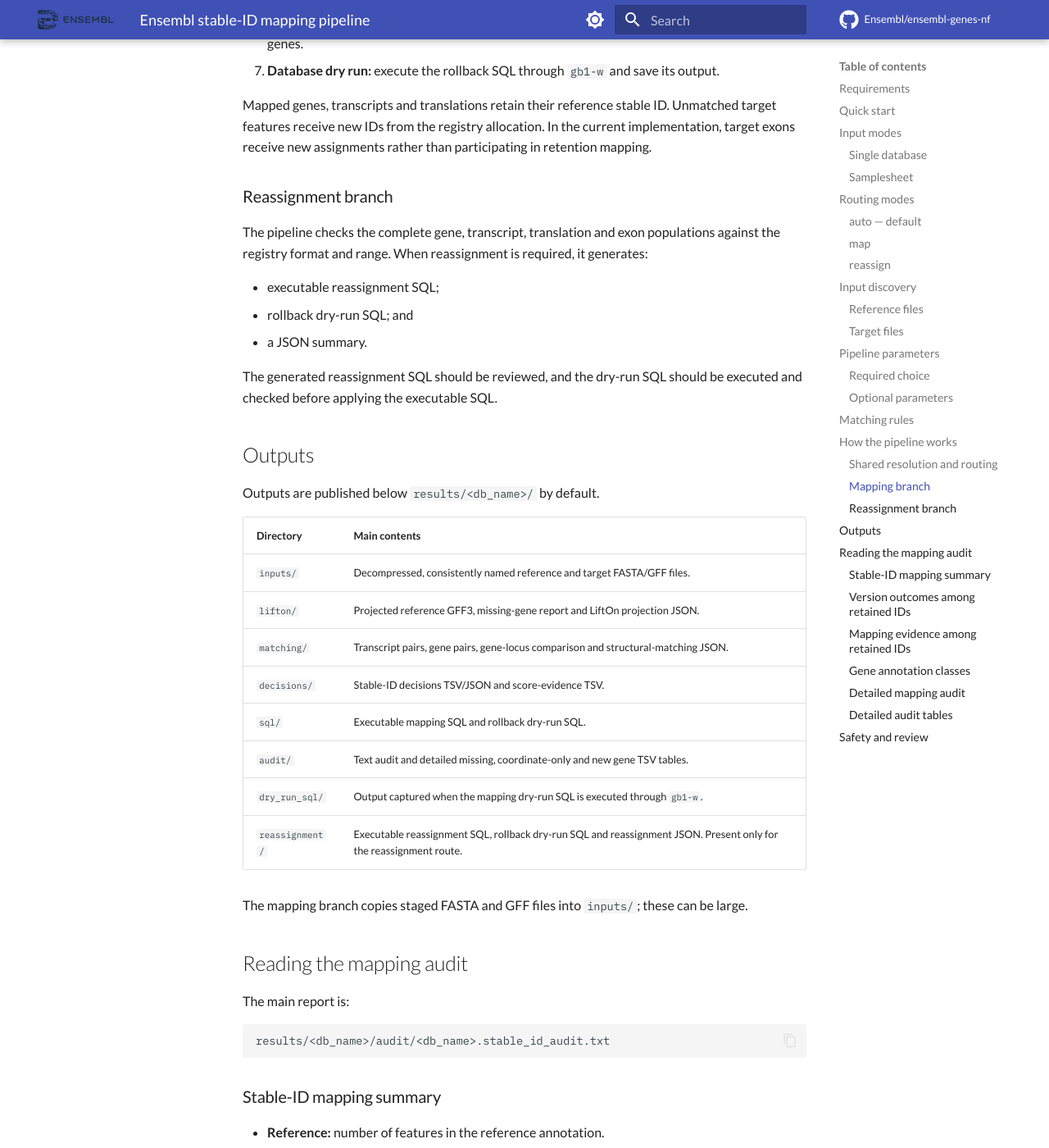
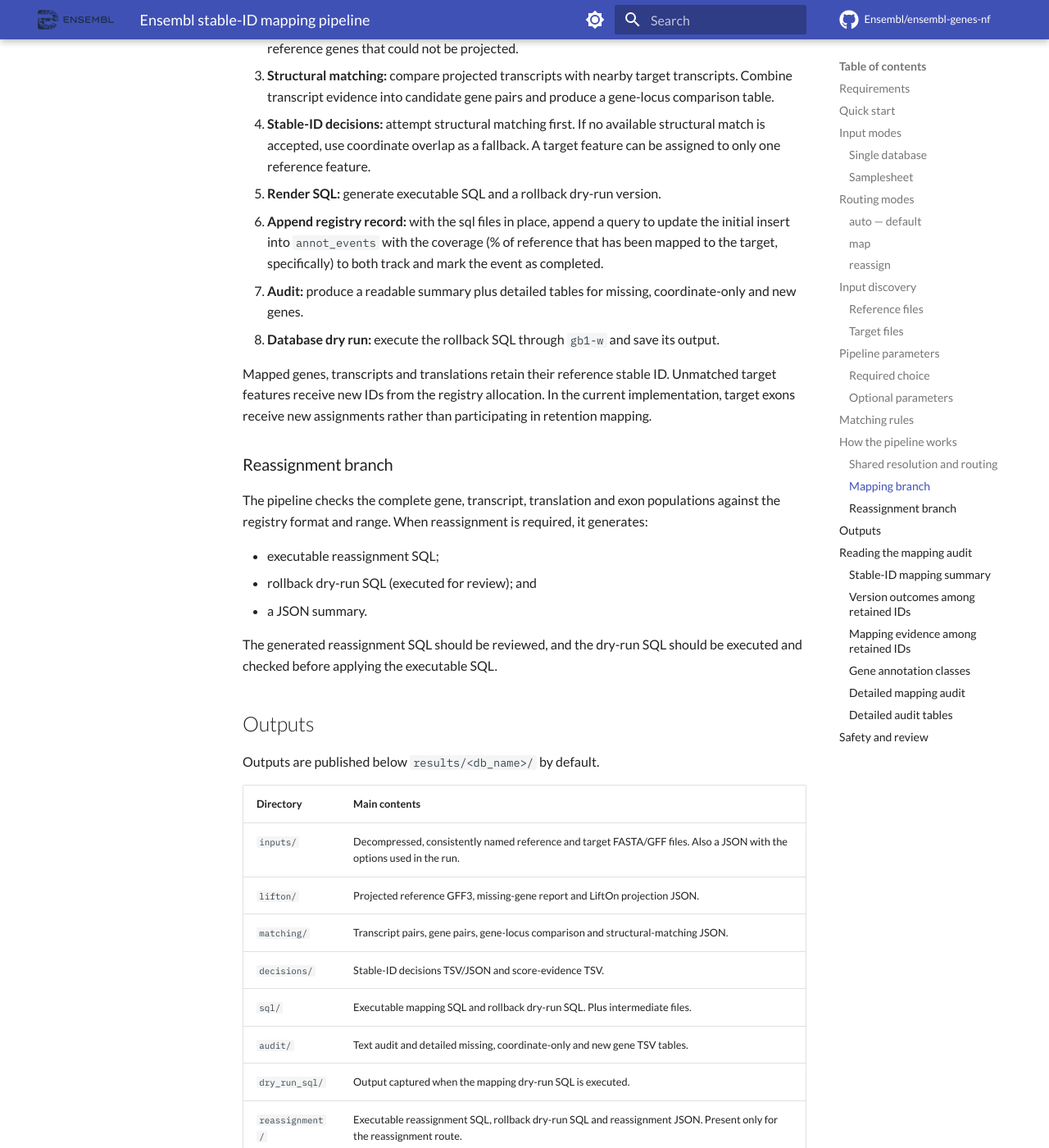
Before and after one commit to Ensembl/ensembl-genes-nf, an MkDocs documentation site: the page built from docs/pipelines/stable_id_mapping/README.md, in a window 1280 px wide and 1400 px high, scrolled down 7559 px. Shown: the whole window at 82% size. Built offline with MkDocs 1.6.1 and Material for MkDocs 9.7.7, drawn with Linux system fonts in a browser that asks for light colours; comment, search, counter and statistics services are not loaded; some of the changed text lies outside the part shown.

Commit message:
docs updated

````diff
--- a/docs/pipelines/stable_id_mapping/README.md
+++ b/docs/pipelines/stable_id_mapping/README.md
@@ -15,11 +15,10 @@
 - Nextflow with DSL2 support;
 - Python 3 with `pymysql`;
 - LiftOn, available as `lifton` by default;
-- the `gb1-w` database command for the mapping SQL dry run;
-- the `GBS1` and `GBP1` environment variables for the database host and port;
 - read access to the target core database and `gb_assembly_metadata`;
 - write access to `gb_assembly_metadata.annotation_events` when a new mapping session is created;
-- access to the Ensembl FTP filesystem trees used by the resolver.
+- access to the Ensembl FTP filesystem trees used by the resolver (datamover cluster queue);
+- knowledge of the mysql server writting access password;
 
 Use the `slurm` profile on the cluster. Input resolution and staging are assigned to the `datamover` queue by this profile.
 
@@ -155,8 +157,11 @@
 |---|---|---|
 | `--db_name` | `null` | Run a single target core database. Mutually exclusive with `--samplesheet`. |
 | `--samplesheet` | `null` | CSV containing one or more databases. Mutually exclusive with `--db_name`. |
+| `--ensadmin_password` | `null` | Password for the ensadmin (writing) user of the servers. |
 
-Exactly one of these parameters must be provided.
+Exactly one of `--db_name` or `--samplesheet` parameters must be provided.
+
+For ease of access to the results, `--output_dir` is highly recomended. For use in the cluster, `-profile slurm` is also required.
 
 ### Optional parameters
 
@@ -225,8 +231,9 @@
 3. **Structural matching:** compare projected transcripts with nearby target transcripts. Combine transcript evidence into candidate gene pairs and produce a gene-locus comparison table.
 4. **Stable-ID decisions:** attempt structural matching first. If no available structural match is accepted, use coordinate overlap as a fallback. A target feature can be assigned to only one reference feature.
 5. **Render SQL:** generate executable SQL and a rollback dry-run version.
-6. **Audit:** produce a readable summary plus detailed tables for missing, coordinate-only and new genes.
-7. **Database dry run:** execute the rollback SQL through `gb1-w` and save its output.
+6. **Append registry record:** with the sql files in place, append a query to update the initial insert into `annot_events` with the coverage (% of reference that has been mapped to the target, specifically) to both track and mark the event as completed.
+7. **Audit:** produce a readable summary plus detailed tables for missing, coordinate-only and new genes.
+8. **Database dry run:** execute the rollback SQL through `gb1-w` and save its output.
 
 Mapped genes, transcripts and translations retain their reference stable ID. Unmatched target features receive new IDs from the registry allocation. In the current implementation, target exons receive new assignments rather than participating in retention mapping.
 
@@ -235,7 +242,7 @@
 The pipeline checks the complete gene, transcript, translation and exon populations against the registry format and range. When reassignment is required, it generates:
 
 - executable reassignment SQL;
-- rollback dry-run SQL; and
+- rollback dry-run SQL (executed for review); and
 - a JSON summary.
 
 The generated reassignment SQL should be reviewed, and the dry-run SQL should be executed and checked before applying the executable SQL.
@@ -246,13 +253,13 @@
 
 | Directory | Main contents |
 |---|---|
-| `inputs/` | Decompressed, consistently named reference and target FASTA/GFF files. |
+| `inputs/` | Decompressed, consistently named reference and target FASTA/GFF files. Also a JSON with the options used in the run. |
 | `lifton/` | Projected reference GFF3, missing-gene report and LiftOn projection JSON. |
 | `matching/` | Transcript pairs, gene pairs, gene-locus comparison and structural-matching JSON. |
 | `decisions/` | Stable-ID decisions TSV/JSON and score-evidence TSV. |
-| `sql/` | Executable mapping SQL and rollback dry-run SQL. |
+| `sql/` | Executable mapping SQL and rollback dry-run SQL. Plus intermediate files. |
 | `audit/` | Text audit and detailed missing, coordinate-only and new gene TSV tables. |
-| `dry_run_sql/` | Output captured when the mapping dry-run SQL is executed through `gb1-w`. |
+| `dry_run_sql/` | Output captured when the mapping dry-run SQL is executed. |
 | `reassignment/` | Executable reassignment SQL, rollback dry-run SQL and reassignment JSON. Present only for the reassignment route. |
 
 The mapping branch copies staged FASTA and GFF files into `inputs/`; these can be large.
@@ -264,6 +271,8 @@
 ```text
 results/<db_name>/audit/<db_name>.stable_id_audit.txt
 ```
+
+(Or your selected folder if `--output_dir` is used, for which `.results/` is the default.
 
 ### Stable-ID mapping summary
 
````
Also changed, not shown: other parts of docs/pipelines/stable_id_mapping/README.md (+14 -11 lines).
